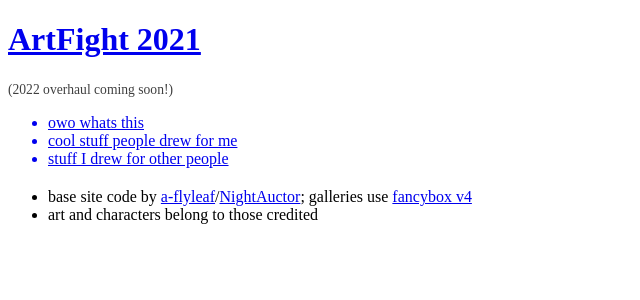
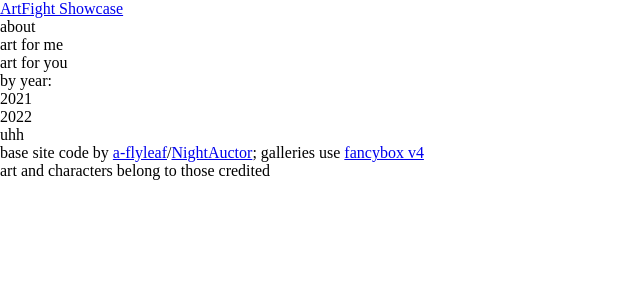
Before and after one commit to a-flyleaf/artfight, a Jekyll site: the page built from index.html, in a window 1280 px wide. Shown: the top 300 px of the page, without its empty margins (0-640 px from the left). Built offline with Jekyll 4.4.1, drawn with Linux system fonts in a browser that asks for light colours.

Commit message:
core layout

```diff
--- /dev/null
+++ b/_layouts/2022.html
@@ -0,0 +1,28 @@
+<!doctype html>
+<html lang="en">
+<head>
+	<meta charset="utf-8">
+	<meta http-equiv="X-UA-Comptaible" content="IE=edge">
+	<meta name="viewport" content="width=device-width, initial-scale=1">
+
+	<title>ArtFight showcase{%if page.title%} | {{page.title}}{%endif%}</title>
+	<link rel="stylesheet" type="text/css" href="{%include url.html%}/assets/2022.css">
+</head><body>
+	<header>
+		<a href="{%include url.html%}">ArtFight Showcase</a>
+		<nav><ul>
+			<li>about</li>
+			<li>art for me</li>
+			<li>art for you</li>
+			<li>by year:
+				<ul><li>2021</li>
+				<li>2022</li></ul></li>
+		</ul></nav>
+	</header>
+	<main>{{page.content}}</main>
+	<footer>
+		<p>base site code by <a href="{{site.url}}">a-flyleaf</a>/<a href="https://artfight.net/~NightAuctor">NightAuctor</a>; galleries use <a href="https://fancyapps.com/docs/ui/fancybox/">fancybox v4</a></p>
+		<p>art and characters belong to those credited</p>
+	</footer>
+</body>
+</html>
--- /dev/null
+++ b/assets/2022.css
@@ -0,0 +1,4 @@
+*{margin:0; padding:0; box-sizing:border-box; font-size:100%;}
+body{overflow-x:hidden; word-wrap:break-word;}
+img{max-width:100%; height:auto;}
+header,nav,main,figure,footer{display:block;}
--- a/index.html
+++ b/index.html
@@ -1,47 +1,4 @@
 ---
-layout: none
+layout: 2022
 ---
-<!--quick n dirty-->
-<!doctype html>
-<html lang="en">
-<head>
-	<meta charset="utf-8">
-	<meta http-equiv="X-UA-Compatible" content="IE=edge">
-	<meta name="viewport" content="width=device-width, initial-scale=1">
-
-	<title>ArtFight 2021+</title>
-
-	<link rel="stylesheet" href="https://cdn.jsdelivr.net/npm/@fancyapps/ui@4.0/dist/fancybox.css"/>
-	<link rel="stylesheet" type="text/css" href="2021.css"/>
-</head>
-
-<body class="home"><div id="wrap">
-
-	<header>
-		<a href="{%include url.html%}"><h1>ArtFight 2021</h1></a>
-		<span style="font-size:.85em; opacity:.75;">(2022 overhaul coming soon!)</span>
-		<nav><ul>
-			<a href="{%include url.html%}/about"><li>owo whats this</li></a>
-			<a href="{%include url.html%}/for-me"><li>cool stuff people drew for me</li></a>
-			<a href="{%include url.html%}/for-you"><li>stuff I drew for other people</li></a>
-		</ul></nav>
-	</header>
-
-	<main>
-		<h2></h2>
-
-	</main>
-
-	<footer><ul>
-		<li><span>base site code by <a href="/" target="_blank">a-flyleaf</a>/<a href="https://artfight.net/~NightAuctor" target="_blank">NightAuctor</a>;</span> <span>galleries use <a href="https://fancyapps.com/docs/ui/fancybox/" target="_blank">fancybox v4</a></span></li>
-		<li>art and characters belong to those credited</li>
-	</ul></footer>
-
-</div><!--/wrap--><script src="https://cdn.jsdelivr.net/npm/@fancyapps/ui@4.0/dist/fancybox.umd.js"></script><script>
-	//this works in the fancyapps playground but not my local machine whyyyy
-	Fancybox.bind("[data-fancybox]", {
-		animated: false,
-		click: null //because otherwise socmed links are annoying
-	});
-</script></body>
-</html>
+uhh
```
